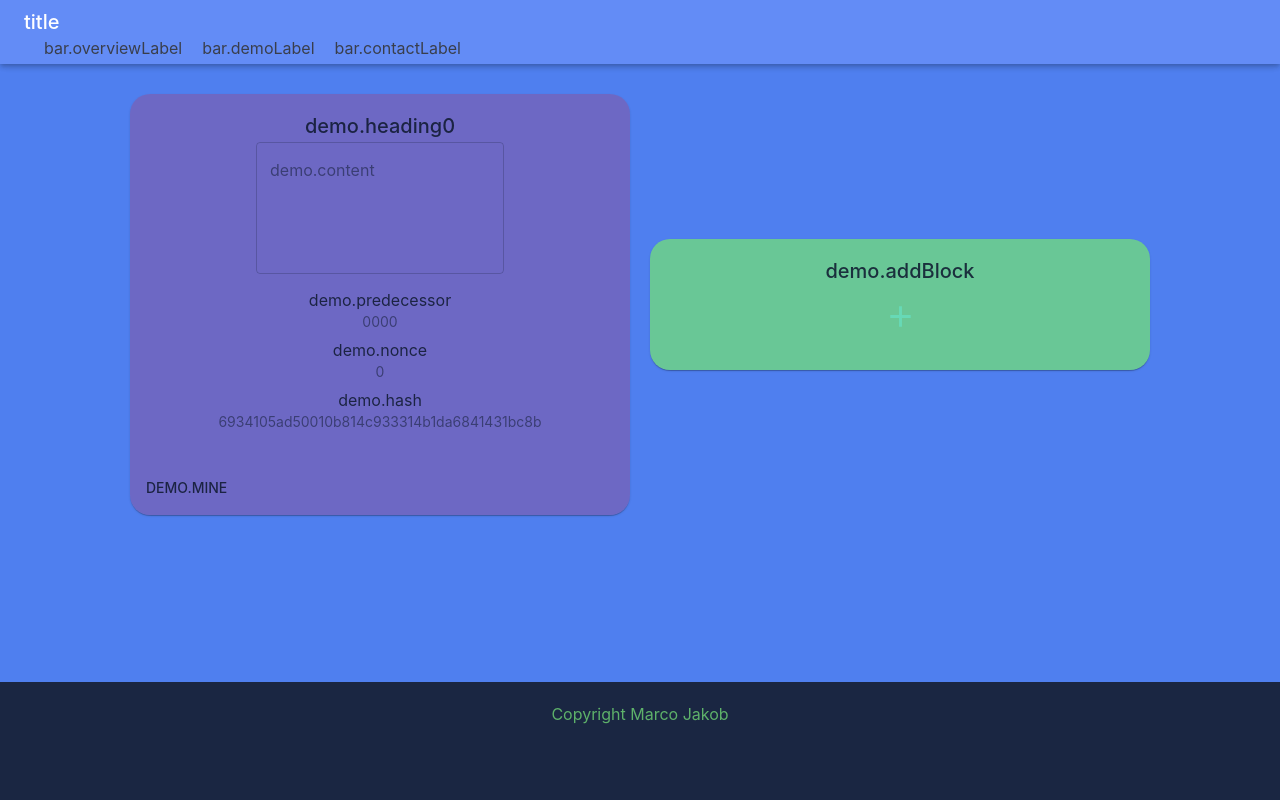
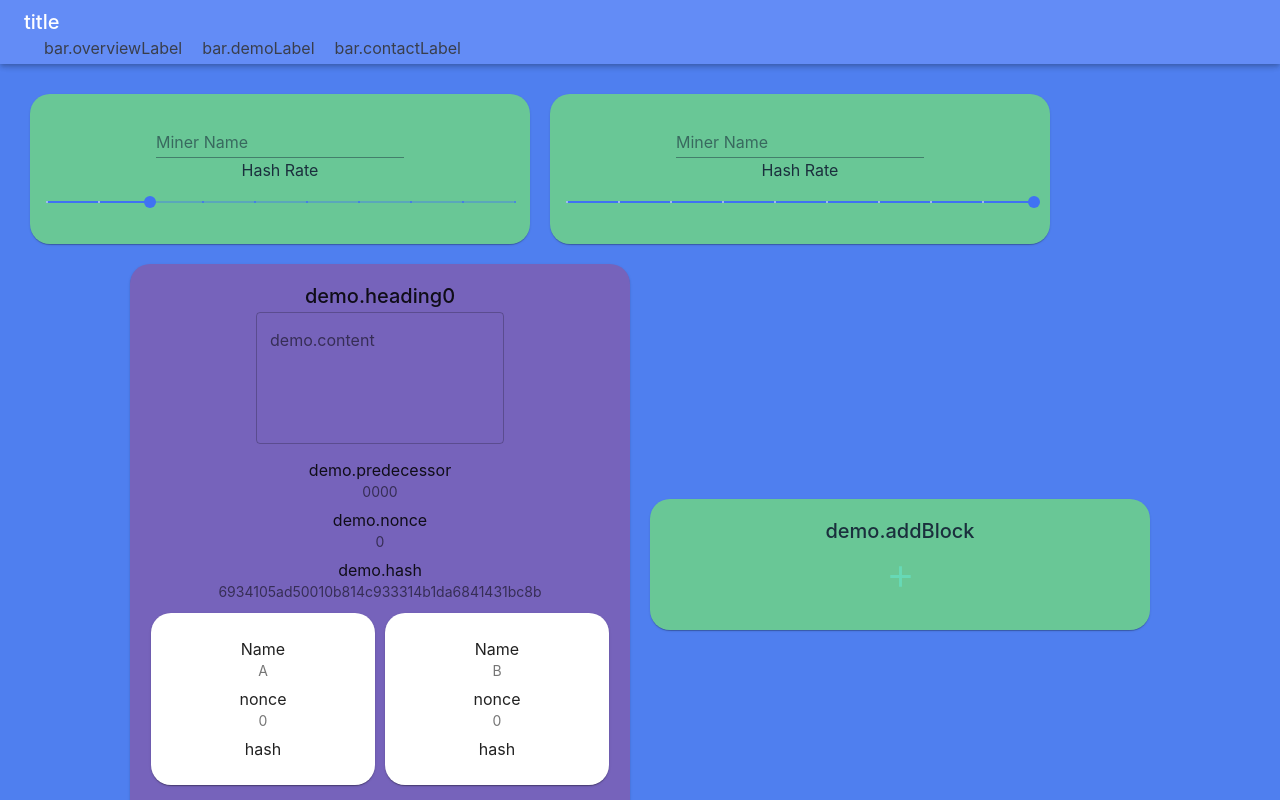
Before and after one commit to toky03/blockchain-demo, a React (Create React App) app: page /block-demo in a window 1280 px wide. Shown: the top 800 px of the page. Built offline with nearby package versions, Linux system fonts and the light colour scheme; a web font is replaced by a local one.

Commit message:
block chain POW Demo

```diff
--- a/src/blocks/Block.tsx
+++ b/src/blocks/Block.tsx
@@ -2,7 +2,8 @@ import {
   Button,
   Card,
   CardActions,
-  CardContent, CircularProgress,
+  CardContent,
+  Grid,
   List,
   ListItemText,
   TextField,
@@ -10,8 +11,8 @@ import {
 } from "@material-ui/core";
 import React, {ChangeEvent, useEffect, useState} from "react";
 import {sha256} from "../utils/cryptoUtils";
-import {BehaviorSubject, EMPTY, Observable, of, Subject, Subscription} from "rxjs";
-import {expand, switchMap} from "rxjs/operators";
+import {BehaviorSubject, merge, Observable, of} from "rxjs";
+import {delay, expand, map, switchMap, takeWhile} from "rxjs/operators";
 import {ChainBlock} from "./BlockList";
 import {cardStyle} from "../theming/theme";
 import {useTranslation} from "react-i18next";
@@ -22,36 +23,116 @@ type BlockInputProps = {
   previousHash: string
   availableBlocks: ChainBlock[]
   hashChanged: (blockId: number, hash: string) => void
+  miners: Miner[]
 }
 
-function initialHashState(initialInput: string) : [Observable<string>, (val: string) => void] {
+type MinerDisplay = {
+  name: string
+  nonce: number
+  hash: string
+}
+
+export class Miner {
+  private _nonce: number;
+  private _hash: string;
+
+  constructor(private _delay: number, private _name: string) {
+    this._nonce = 0;
+    this._hash = '';
+  }
+
+  get delay(): number {
+    return this._delay;
+  }
+
+  get name(): string {
+    return this._name;
+  }
+
+  get nonce(): number {
+    return this._nonce;
+  }
+
+  get hash(): string {
+    return this._hash;
+  }
+
+
+  set nonce(value: number) {
+    this._nonce = value;
+  }
+
+  set hash(value: string) {
+    this._hash = value;
+  }
+
+  toDisplay(): MinerDisplay {
+    return {name: this._name, nonce: this._nonce, hash: this._hash}
+  }
+}
+
+const minerCard = {
+  ...cardStyle,
+  width: undefined,
+  backgroundColor: '#FFFFFF',
+  opacity: '100%',
+  margin: '5px',
+  padding: '10px'
+
+}
+
+function initialHashState(initialInput: string): [Observable<string>, (val: string) => void] {
   const subject = new BehaviorSubject(initialInput);
-  const putVal:  (val: string) => void = (newVal: string) => {
+  const putVal: (val: string) => void = (newVal: string) => {
     subject.next(newVal);
   }
   const start = subject.pipe(switchMap((val: string) => sha256(val)))
   return [start, putVal]
 }
 
+function initMiner(miner: Miner, content: string): Observable<MinerDisplay> {
+  return of({
+    name: miner.name,
+    hash: '',
+    nonce: 0
+  }).pipe(expand((currentMiner: MinerDisplay) => {
+    miner.hash = currentMiner.hash
+    miner.nonce = currentMiner.nonce
+    const newNonce = Math.floor(Math.random() * 500)
+    return sha256(content + (newNonce)).pipe(delay(miner.delay), map((hash: string) => ({
+      name: miner.name,
+      hash,
+      nonce: newNonce
+    })));
+  }));
+}
+
 function Block(props: BlockInputProps) {
   const {t} = useTranslation();
   const [[calHashObservable$, putContentVal], _] = useState(initialHashState(''));
-  const [callbackFn, setCallbackFn] = useState(() => (val: string) => {});
   const [calHash, setCalHash] = useState('')
-  const [isLoading, setLoading] = useState<boolean>(false)
   const [nonce, setNonce] = useState(0);
   const [textContent, setTextContent] = useState('')
+  const [displayMiners, setMiners] = useState<MinerDisplay[]>([])
 
   function updateHash(hash: string) {
     setCalHash(hash);
   }
 
   useEffect(() => {
+    setMiners(props.miners.map((miner: Miner) => ({
+      name: miner.name,
+      nonce: miner.nonce,
+      hash: miner.hash
+    })))
+  }, [props.miners])
+
+  useEffect(() => {
     props.hashChanged(props.blockId, calHash);
   }, [calHash])
 
   useEffect(() => {
-    putContentVal(textContent+ props.previousHash + nonce)
+    putContentVal(textContent + props.previousHash + nonce)
   }, [props.previousHash])
 
 
@@ -65,37 +146,67 @@ function Block(props: BlockInputProps) {
   function textFieldChange(changeElement: ChangeEvent<HTMLInputElement | HTMLTextAreaElement>) {
     const text = changeElement.target.value;
     setTextContent(text);
-    putContentVal(text+ props.previousHash + nonce)
+    putContentVal(text + props.previousHash + nonce)
   }
 
   async function calculateHash(): Promise<void> {
-    let currentNonce = 0;
-    of('').pipe(expand((currentHash: string) => {
-      if(currentHash.startsWith('0')){
-        updateHash(currentHash)
-        return EMPTY;
+    const miners: Observable<MinerDisplay>[] = props.miners.map((miner: Miner) => initMiner(miner, props.previousHash + textContent));
+
+    merge(...miners).pipe(map((miner: MinerDisplay) => {
+      const updatedMiners: MinerDisplay[] = displayMiners.map((minerTmp: MinerDisplay) => {
+        if (minerTmp.name === miner.name) {
+          return miner
         }
-      currentNonce = currentNonce +1;
-      setNonce(() => currentNonce)
-      updateHash(currentHash)
-      return sha256(textContent+props.previousHash+(currentNonce));
-    })).subscribe();
+        return minerTmp
+
+      })
+      setMiners(updatedMiners)
+      if (miner.hash.startsWith('0')) {
+        updateHash(miner.hash)
+        setNonce(miner.nonce)
+        return true;
+      }
+      return false
+    }), takeWhile((result: boolean) => !result)).subscribe()
 
   }
 
   return (
-    <Card style={{...cardStyle, width: '500px', backgroundColor: calHash.startsWith('0')? '#cde7c0': '#ff000038', margin: '10px'}}>
+      <Card style={{
+        ...cardStyle,
+        width: '500px',
+        backgroundColor: calHash.startsWith('0') ? '#cde7c0' : '#ff000038',
+        margin: '10px',
+        opacity: '100%',
+      }}>
         <CardContent>
           <Typography variant="h6">
-          {t('demo.heading') +props.blockId}
+            {t('demo.heading') + props.blockId}
           </Typography>
-        <TextField onChange={textFieldChange} multiline label={t('demo.content')} rows={5} variant={'outlined'}/>
+          <TextField onChange={textFieldChange} multiline label={t('demo.content')} rows={5}
+                     variant={'outlined'}/>
           <List>
-          <ListItemText primary={t('demo.predecessor')} secondary={props.previousHash} />
-          <ListItemText primary={t('demo.nonce')} secondary={nonce} />
-          <ListItemText primary={t('demo.hash')} secondary={calHash} />
+            <ListItemText primary={t('demo.predecessor')} secondary={props.previousHash}/>
+            <ListItemText primary={t('demo.nonce')} secondary={nonce}/>
+            <ListItemText primary={t('demo.hash')} secondary={calHash}/>
+            <Grid container direction={'row'} justify={'space-around'} alignItems={'center'}>
+              {displayMiners.map((miner: MinerDisplay) => (
+                  <Grid key={miner.name} item xs={6} style={{justifyContent: 'flex-start'}}>
+                    <Card style={{
+                      ...minerCard,
+                      backgroundColor: miner.hash === calHash ? cardStyle.backgroundColor : minerCard.backgroundColor
+                    }}>
+                      <List>
+                        <ListItemText primary={'Name'} secondary={miner.name}/>
+                        <ListItemText primary={'nonce'} secondary={miner.nonce}/>
+                        <ListItemText style={{textOverflow: 'ellipsis', overflow: 'hidden'}}
+                                      primary={'hash'} secondary={miner.hash}/>
                       </List>
-        {isLoading && <CircularProgress />}
+                    </Card>
+                  </Grid>
+              ))}
+            </Grid>
+          </List>
         </CardContent>
         <CardActions><Button onClick={calculateHash}>{t('demo.mine')}</Button></CardActions>
       </Card>
--- a/src/blocks/BlockList.tsx
+++ b/src/blocks/BlockList.tsx
@@ -1,7 +1,15 @@
-import {Card, CardContent, Grid, IconButton, Typography} from "@material-ui/core";
-import Block from "./Block";
+import {
+  Card,
+  CardContent,
+  Grid,
+  IconButton,
+  Slider,
+  TextField,
+  Typography
+} from "@material-ui/core";
+import Block, {Miner} from "./Block";
 import AddIcon from "@material-ui/icons/Add";
-import React, {useEffect, useState} from "react";
+import React, {ChangeEvent, useEffect, useState} from "react";
 import {cardStyle} from "../theming/theme";
 import {useTranslation} from "react-i18next";
 
@@ -27,6 +35,7 @@ interface UpdateAction {
   hash: string
 }
 
+
 function blocksReducer(state: ChainBlock[], action: AddAction | DeleteAction | UpdateAction): ChainBlock[] {
   switch (action.type) {
     case "add":
@@ -36,15 +45,18 @@ function blocksReducer(state: ChainBlock[], action: AddAction | DeleteAction | U
     case "update": {
       const changedBlock = state.find((block: ChainBlock) => block.id === action.payload);
       if (changedBlock) {
-                const nextBlock = state.find((block: ChainBlock) => block.id === (changedBlock.id +1));
+        const nextBlock = state.find((block: ChainBlock) => block.id === (changedBlock.id + 1));
         const unchangedBlocks = state.filter((block: ChainBlock) => {
-                    if(!!nextBlock){
-                        return block.id !== action.payload &&  block.id !== nextBlock.id
+          if (!!nextBlock) {
+            return block.id !== action.payload && block.id !== nextBlock.id
           }
           return block.id !== action.payload
         });
-                if(!!nextBlock){
-                    return [...unchangedBlocks, ...[{...changedBlock, hash: action.hash}, {...nextBlock, previousHash: action.hash}]]
+        if (!!nextBlock) {
+          return [...unchangedBlocks, ...[{...changedBlock, hash: action.hash}, {
+            ...nextBlock,
+            previousHash: action.hash
+          }]]
         }
         return [...unchangedBlocks, {...changedBlock, hash: action.hash}]
       }
@@ -72,11 +84,22 @@ function BlockList() {
 
   const {t} = useTranslation();
   const [blocks, dispatch] = useReducer(blocksReducer, []);
+  const [miners, setMiners] = useState([new Miner(100, 'A'), new Miner(20, 'B')])
 
   useEffect(() => {
     const firstBlock: ChainBlock = {id: 0, previousHash: '0000'}
     dispatch({type: 'add', payload: firstBlock});
   }, [])
+
+  function updateMiner(refIndex: number, field: 'delay' | 'name', value: string | number | number[]): void {
+    const updatedMiners = miners.map((miner: Miner, index: number) => {
+      if (index === refIndex) {
+        return field === 'delay' ? new Miner(1 / (value as number), miner.name) : new Miner(miner.delay, value as string)
+      }
+      return miner;
+    })
+    setMiners(updatedMiners)
+  }
 
 
   const blockChanged = (blockId: number, hash: string) => {
@@ -98,13 +121,59 @@ function BlockList() {
 
   return (
       <div className={'blockList'}>
+        <Grid container spacing={0}
+        >
+          <Card style={cardStyle}>
+            <CardContent>
+              <TextField label={'Miner Name'}
+                         onChange={(val: any) => updateMiner(0, 'name', val.target.value)}
+
+              />
+              <Typography id="discrete-slider" gutterBottom>
+                Hash Rate
+              </Typography>
+              <Slider
+                  defaultValue={30}
+                  aria-labelledby="discrete-slider"
+                  valueLabelDisplay="auto"
+                  step={10}
+                  marks
+                  min={10}
+                  max={100}
+                  onChange={(val: ChangeEvent<{}>, newVal: number | number[]) => updateMiner(0, 'delay', newVal)}
+              />
+            </CardContent>
+          </Card>
+          <Card style={cardStyle}>
+            <CardContent>
+              <TextField label={'Miner Name'}
+                         onChange={(val: any) => updateMiner(1, 'name', val.target.value)}
+              />
+              <Typography id="discrete-slider" gutterBottom>
+                Hash Rate
+              </Typography>
+              <Slider
+                  defaultValue={100}
+                  aria-labelledby="discrete-slider"
+                  valueLabelDisplay="auto"
+                  step={10}
+                  marks
+                  min={10}
+                  max={100}
+                  onChange={(val: ChangeEvent<{}>, newVal: number | number[]) => updateMiner(1, 'delay', newVal)}
+              />
+            </CardContent>
+          </Card>
+        </Grid>
         <Grid
             container
             direction="row"
             justify="center"
             alignItems="center"
         >{blocks?.sort((a: ChainBlock, b: ChainBlock) => a.id - b.id).map((block: ChainBlock) => (
-                <Block key={block.id} hashChanged={(blockId: number, hash: string) => blockChanged(blockId, hash)}
+            <Block key={block.id}
+                   hashChanged={(blockId: number, hash: string) => blockChanged(blockId, hash)}
+                   miners={miners}
                    availableBlocks={blocks}
                    blockId={block.id} previousHash={block.previousHash}/>)
         )
@@ -115,7 +184,8 @@ function BlockList() {
               <Typography variant="h6">
                 {t('demo.addBlock')}
               </Typography>
-                        <IconButton onClick={addBlock}><AddIcon color={"secondary"} fontSize={'large'}/></IconButton>
+              <IconButton onClick={addBlock}><AddIcon color={"secondary"}
+                                                      fontSize={'large'}/></IconButton>
             </CardContent>
           </Card>}
         </Grid>
```
Also changed, not shown: 1 other file (tests, documents, lock files or other folders). Lines whose indentation alone changed are shown as unchanged.
